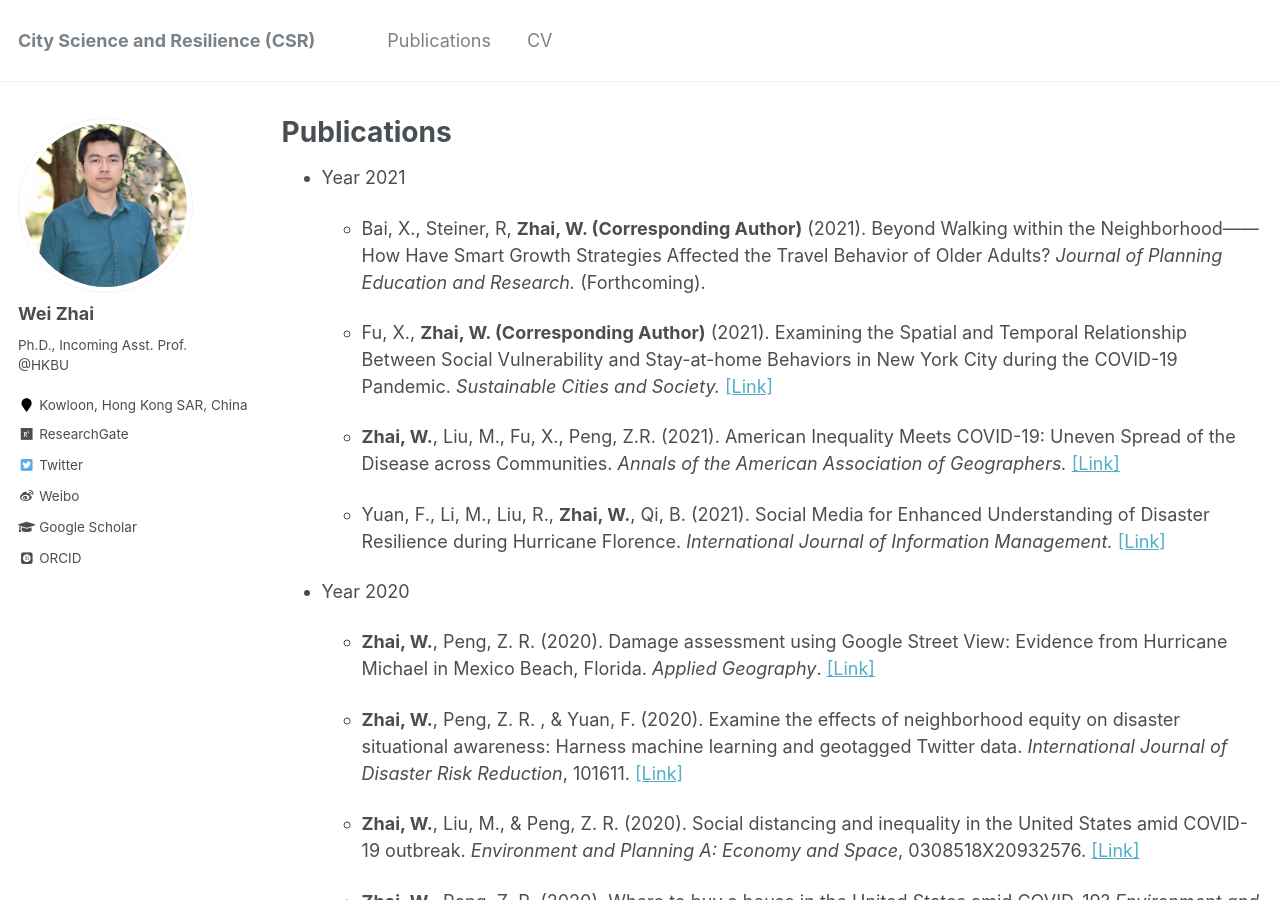
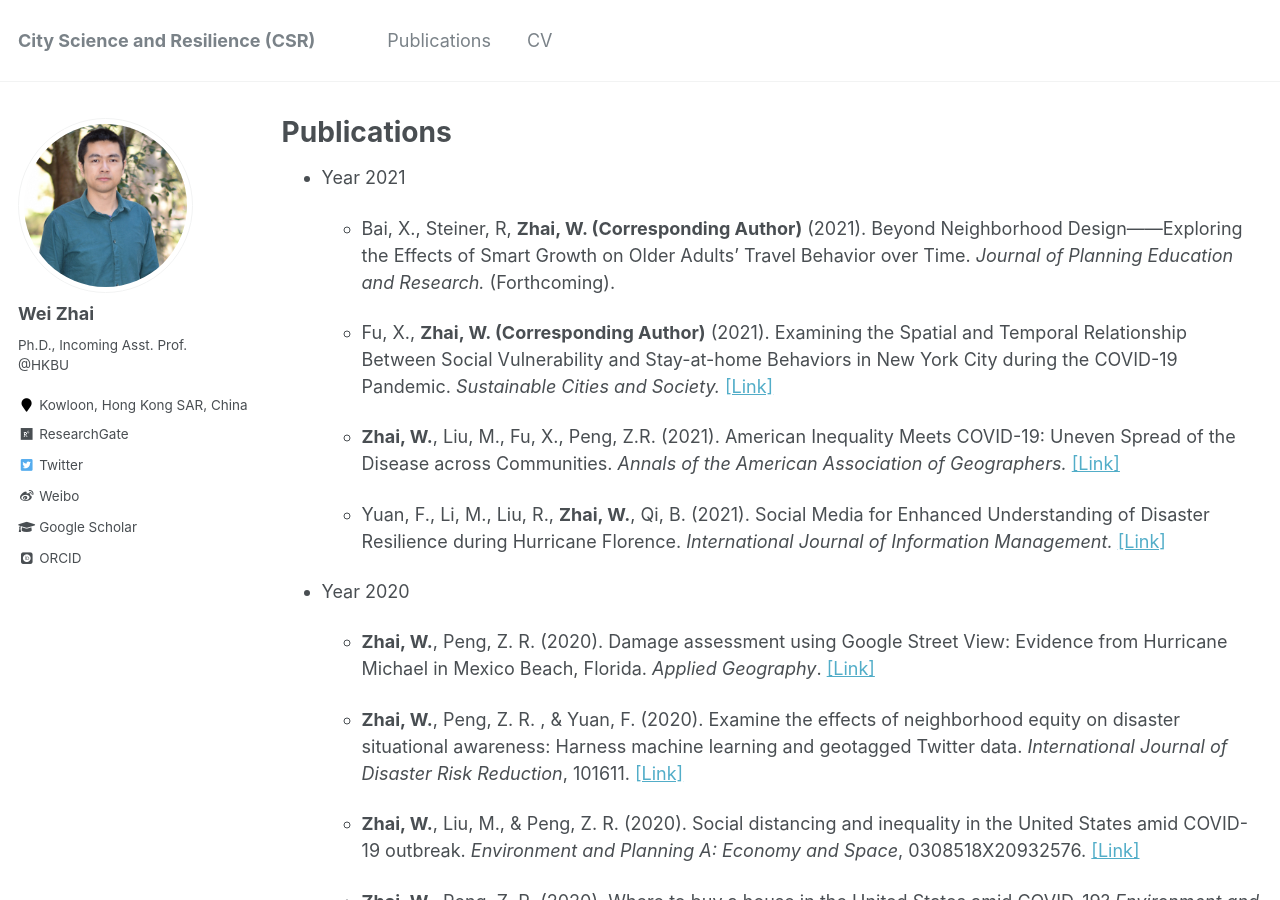
Before and after one commit to skywalkerzhai/weizhai.github.io, a Jekyll site: the page built from _pages/publications.md, in a window 1280 px wide and 900 px high. Built offline with Jekyll 4.4.1, drawn with Linux system fonts in a browser that asks for light colours; some web fonts are replaced.

Commit message:
Update publications.md

```diff
--- a/_pages/publications.md
+++ b/_pages/publications.md
@@ -7,7 +7,7 @@ author_profile: true
 
 * Year 2021
 
-  * Bai, X., Steiner, R, **Zhai, W. (Corresponding Author)** (2021). Beyond Walking within the Neighborhood——How Have Smart Growth Strategies Affected the Travel Behavior of Older Adults? *Journal of Planning Education and Research.* (Forthcoming).
+  * Bai, X., Steiner, R, **Zhai, W. (Corresponding Author)** (2021). Beyond Neighborhood Design——Exploring the Effects of Smart Growth on Older Adults’ Travel Behavior over Time. *Journal of Planning Education and Research.* (Forthcoming).
 
   * Fu, X., **Zhai, W. (Corresponding Author)** (2021).  Examining the Spatial and Temporal Relationship Between Social Vulnerability and Stay-at-home Behaviors in New York City during the COVID-19 Pandemic. *Sustainable Cities and Society.* [[Link]](https://doi.org/10.1016/j.scs.2021.102757)
 
```
